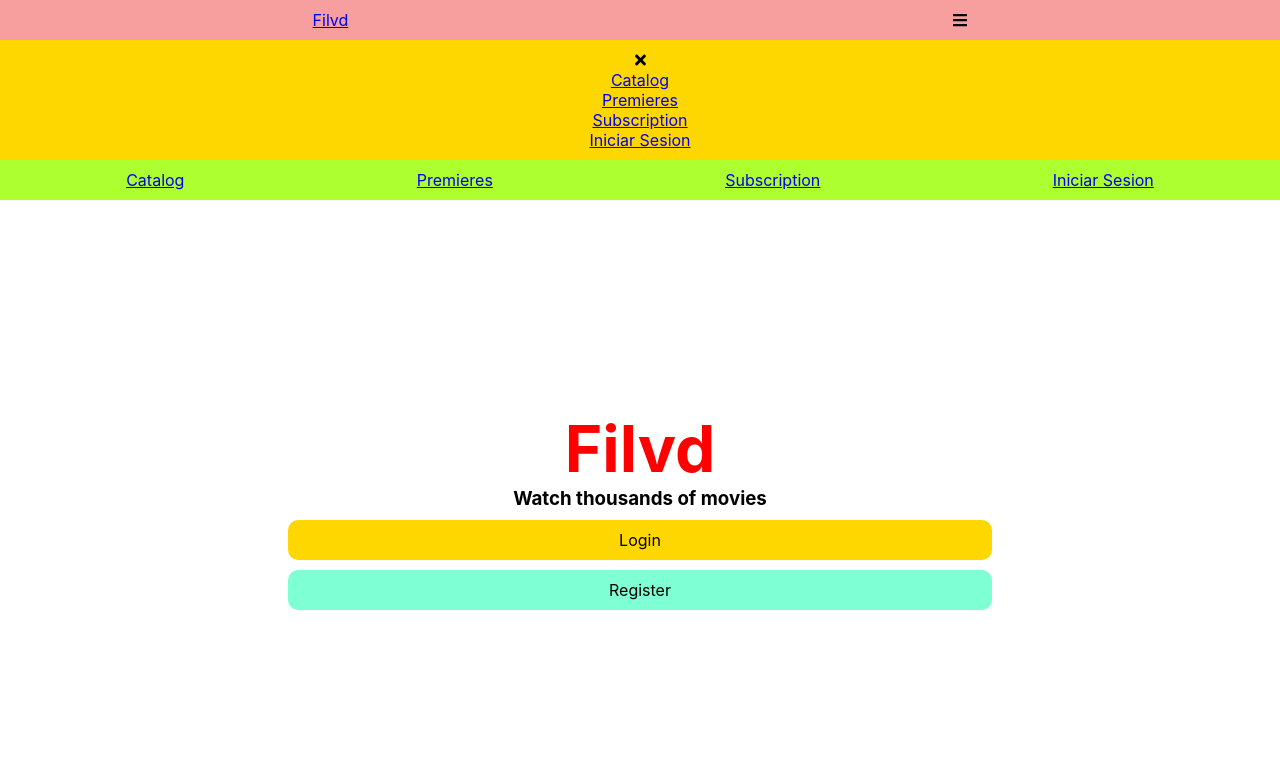
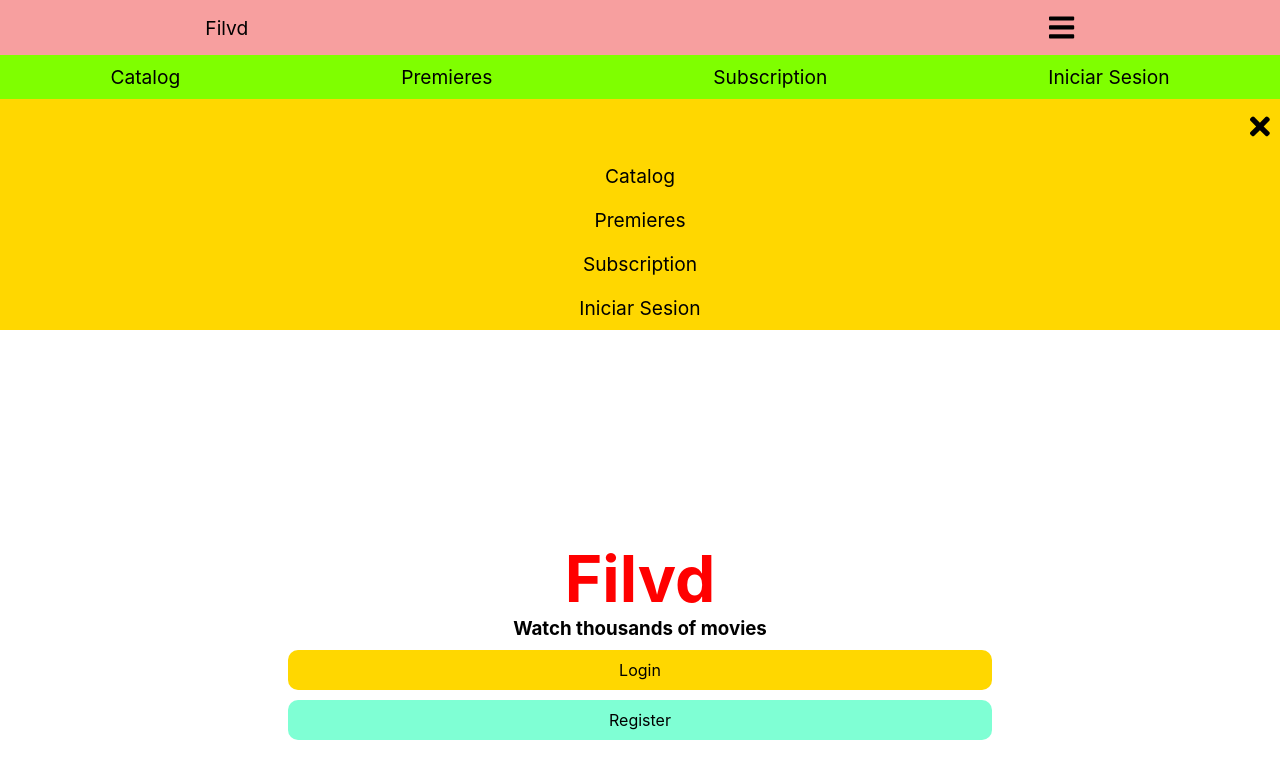
Before and after one commit to alxmcr/react-filvd, a React (Create React App) app: page / in a window 1280 px wide. Shown: the top 778 px of the page. Built offline with nearby package versions, Linux system fonts and the light colour scheme.

Commit message:
* Refactor menus, extract

```diff
--- a/src/components/AppHeader/AppHeader.css
+++ b/src/components/AppHeader/AppHeader.css
@@ -1,32 +1,58 @@
-.header__nav{
+.header__icon {
+    display: block;
+    font-size: 1.8rem;
+    padding: 10px;
+    text-align: right;
+}
+
+.header__link {
+    display: block;
+    color: black;
+    font-size: 1.2rem;
+    padding: 10px;
+    text-decoration: none;
+}
+
+.header__icon:hover, .header__link:hover {
+    background-color: black;
+    color: white;
+    cursor: pointer;
+}
+
+.header__link {
+    text-align: center;
+}
+
+.header__nav {
     background-color: rgb(247, 159, 159);
 }
 
-.header__menu{
+.header__submenu, .header__submenu {
     list-style-type: none;
     list-style-position: inside;
-    padding: 10px;
 }
 
-.header__menu--brand{
+.header__submenu--brand {
     display: flex;
     flex-direction: row;
     justify-content: space-around;
     align-items: center;
 }
 
-.header__menu--mobile{
+.header__submenu--mobile {
     background-color: gold;
     display: flex;
     flex-direction: column;
     justify-content: space-around;
-    align-items: center;
 }
 
-.header__menu--desktop{
-    background-color: greenyellow;
-    display: flex;
-    flex-direction: row;
-    justify-content: space-around;
-    align-items: center;
+/* // Medium devices (tablets, 768px and up) */
+
+@media (min-width: 768px) {
+    .header__submenu--desktop {
+        background-color: chartreuse;
+        display: flex;
+        flex-direction: row;
+        justify-content: space-around;
+    }
 }
--- a/src/components/AppHeader/AppHeader.jsx
+++ b/src/components/AppHeader/AppHeader.jsx
@@ -6,17 +6,33 @@ import './AppHeader.css'
 export default function AppHeader() {
     return <header>
         <nav className="header__nav" role="navigation" aria-label="main navigation">
-            <ul className="header__menu header__menu--brand">
-                <li className="header__items">
+            <ul className="header__submenu header__submenu--brand">
+                <li className="header__item">
                     <a href="/" className="header__link header__link--brand">Filvd</a>
                 </li>
-                <li className="header__items">
+                <li className="header__item">
+                </li>
+                <li className="header__item">
                     <i className="header__icon header__icon--menu">
                         <FontAwesomeIcon icon={faBars} />
                     </i>
                 </li>
             </ul>
-            <ul className="header__menu header__menu--mobile">
+            <ul className="header__submenu header__submenu--desktop">
+                <li className="header__item">
+                    <a href="/catalog" className="header__link">Catalog</a>
+                </li>
+                <li className="header__item">
+                    <a href="/movies/premiers" className="header__link">Premieres</a>
+                </li>
+                <li className="header__item">
+                    <a href="/subscription" className="header__link">Subscription</a>
+                </li>
+                <li className="header__item">
+                    <a href="/login" className="header__link header__link--login">Iniciar Sesion</a>
+                </li>
+            </ul>
+            <ul className="header__submenu header__submenu--mobile">
                 <li className="header__item">
                     <i className="header__icon header__icon--close">
                         <FontAwesomeIcon icon={faTimes} />
@@ -35,20 +51,6 @@ export default function AppHeader() {
                     <a href="/login" className="header__link header__link--login">Iniciar Sesion</a>
                 </li>
             </ul>
-            <ul className="header__menu header__menu--desktop">
-                <li className="header__item">
-                    <a href="/catalog" className="header__link">Catalog</a>
-                </li>
-                <li className="header__item">
-                    <a href="/movies/premiers" className="header__link">Premieres</a>
-                </li>
-                <li className="header__item">
-                    <a href="/subscription" className="header__link">Subscription</a>
-                </li>
-                <li className="header__item">
-                    <a href="/login" className="header__link header__link--login">Iniciar Sesion</a>
-                </li>
-            </ul>
         </nav>
     </header>
 }
```
